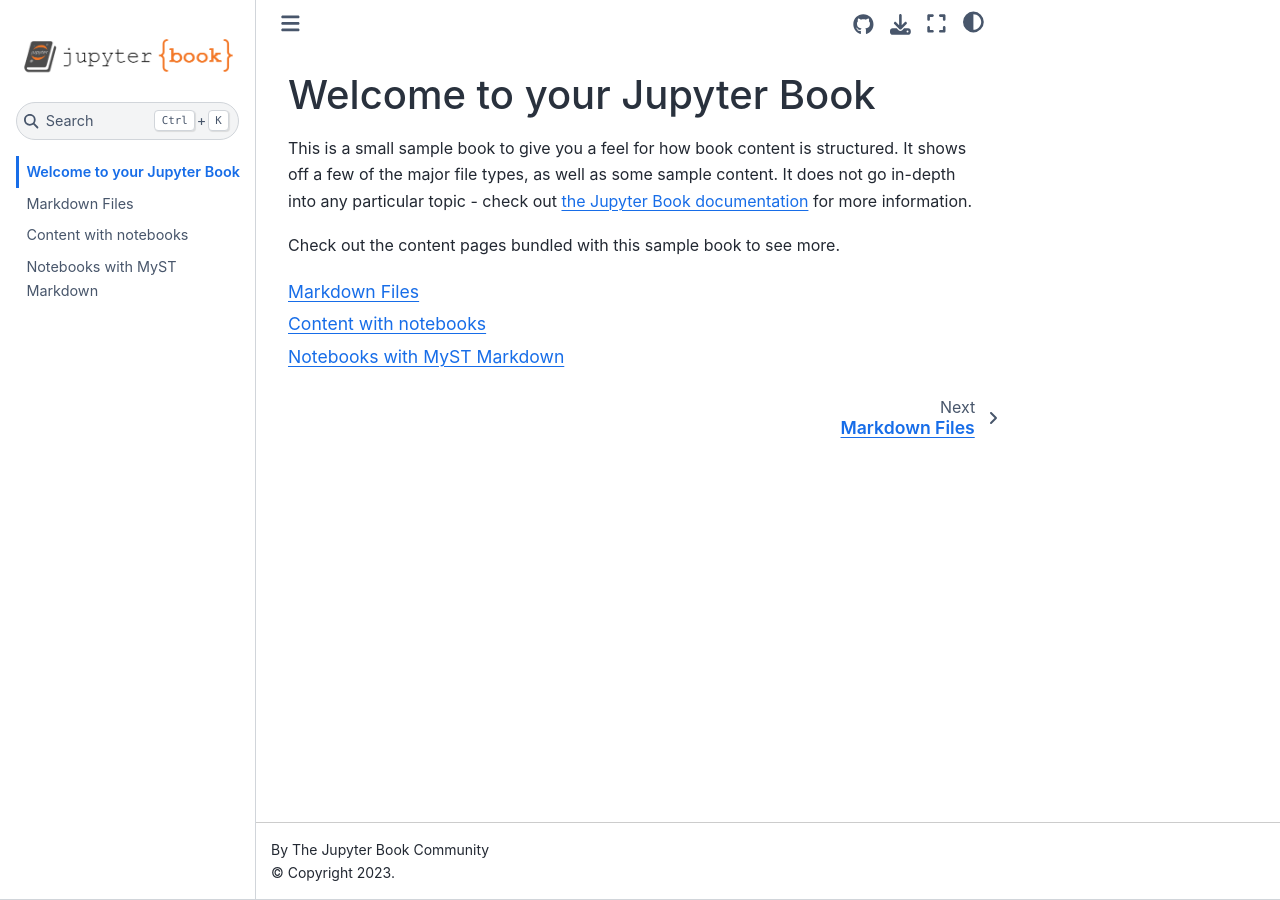
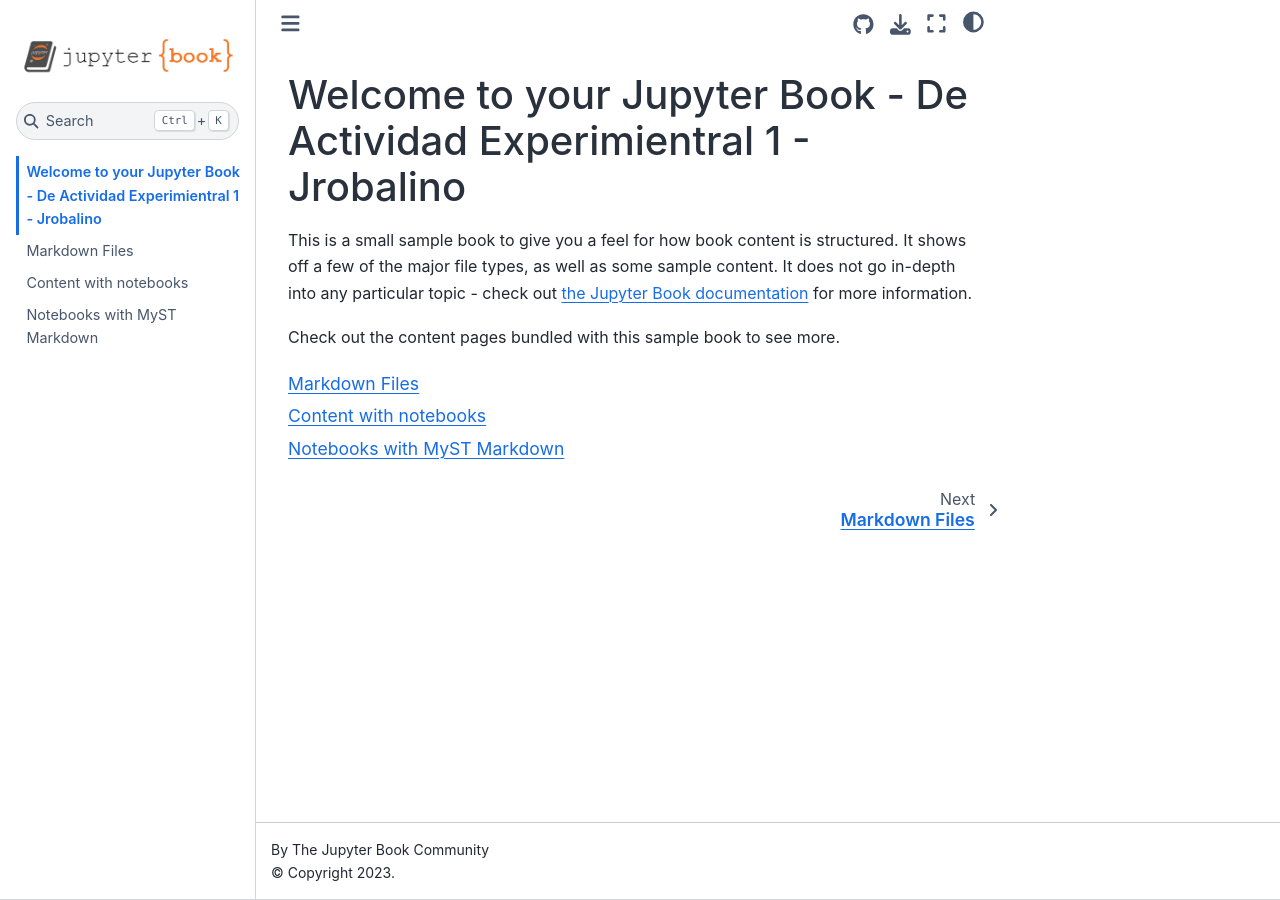
Before and after one commit to JuanRobalino/milibro, a Jupyter Book: the page built from intro.md, in a window 1280 px wide. Built offline with Jupyter Book 1.0.4 settings and Sphinx 7.4.7 and the Sphinx Book theme 1.1.4, drawn with Linux system fonts in a browser that asks for light colours.

Commit message:
Update intro.md

```diff
--- a/intro.md
+++ b/intro.md
@@ -1,4 +1,4 @@
-# Welcome to your Jupyter Book
+# Welcome to your Jupyter Book - De Actividad Experimientral 1 - Jrobalino
 
 This is a small sample book to give you a feel for how book content is
 structured.
```
